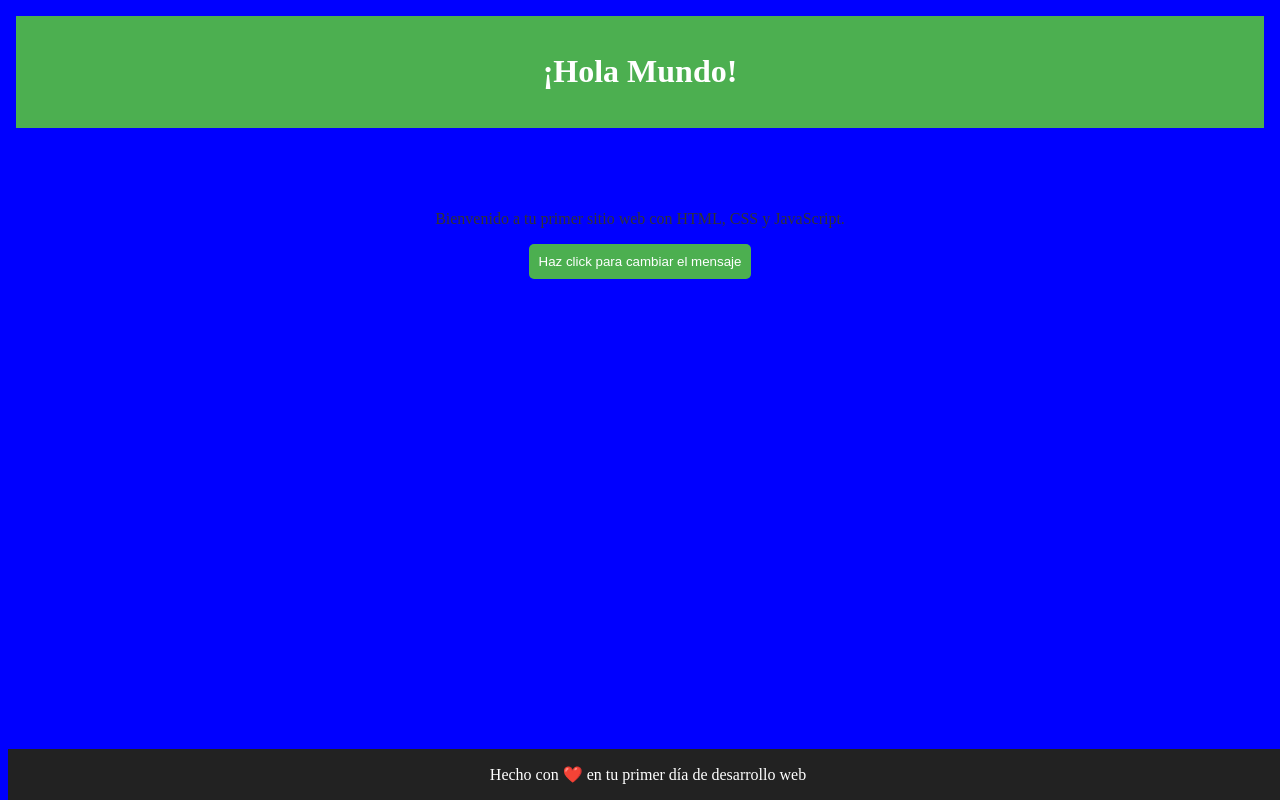
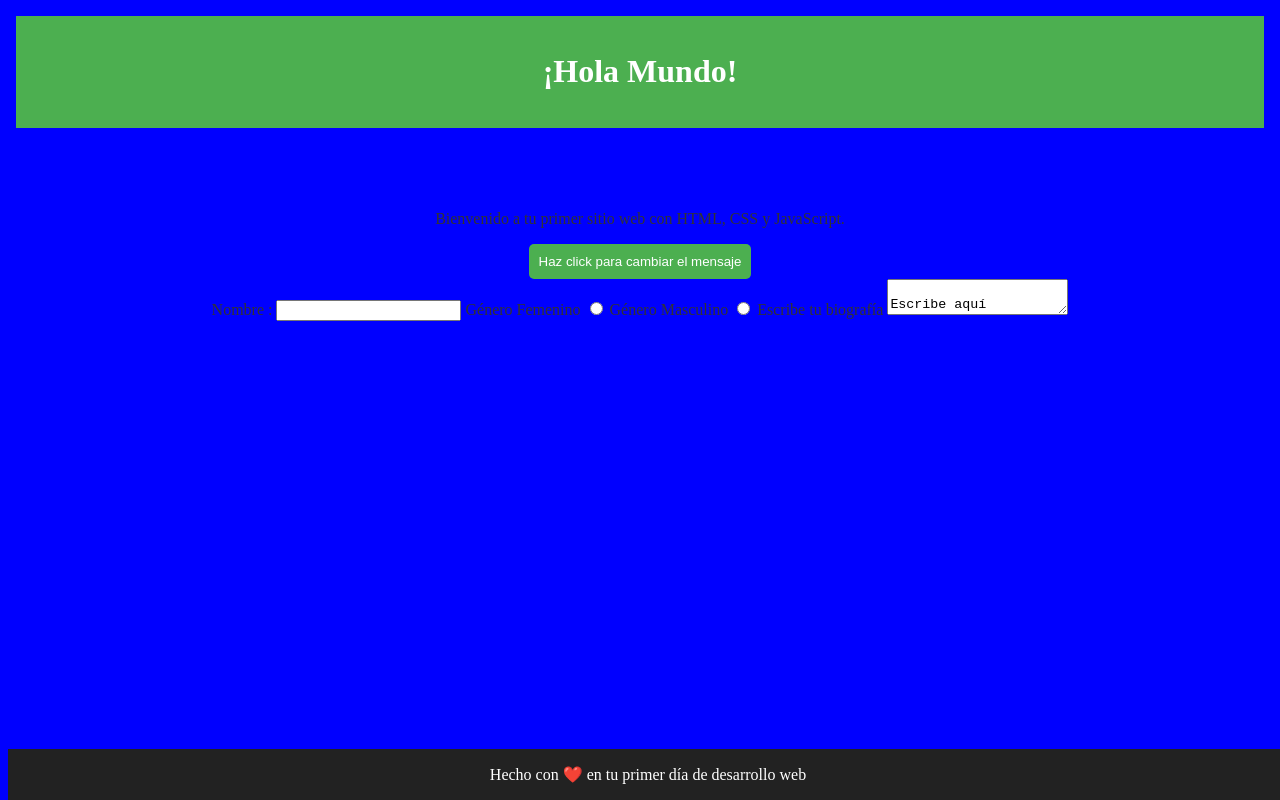
Before and after one commit to marlaurita/diplomado, a plain HTML site: page index.html in a window 1280 px wide. Drawn offline with Linux system fonts and the light colour scheme.

Commit message:
add form to index

```diff
--- a/index.html
+++ b/index.html
@@ -15,6 +15,21 @@
     <main>
         <p id="mensaje"> Bienvenido a tu primer sitio web con HTML, CSS y JavaScript. </p>
         <button id="cambiarTexto">Haz click para cambiar el mensaje</button>
+
+        <form>
+            <label for="name">
+                Nombre :
+            </label>
+            <input type="text" maxlength="10" id="name" name="name" />
+            <label> Género Femenino</label>
+            <input type="radio" />
+            <label> Género Masculino</label>
+            <input type="radio" />
+            <label> Escribe tu biografía</label>
+            <textarea>
+                Escribe aquí
+            </textarea>
+        </form>
     </main>
 
     <footer>
```
